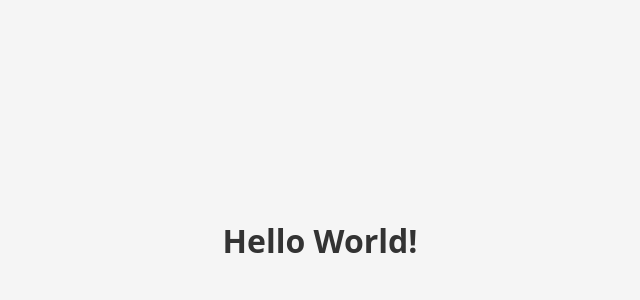
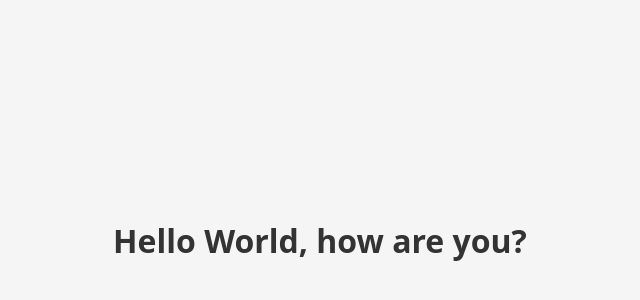
Before and after one commit to irony/ethelapp, a React (Vite) app: page / in a window 1280 px wide. Shown: the part 160-460 px from the top of the page, without its empty margins (320-960 px from the left). Built offline with nearby package versions, Linux system fonts and the light colour scheme.

Commit message:
Development mode also works now

```diff
--- a/src/features/auth/pages/LoginPage.tsx
+++ b/src/features/auth/pages/LoginPage.tsx
@@ -3,7 +3,7 @@ import React from 'react';
 export default function LoginPage() {
   return (
     <div>
-      <h1>Hello World!</h1>
+      <h1>Hello World, how are you?</h1>
     </div>
   );
 }
```
Also changed, not shown: 1 other file (tests, documents, lock files or other folders).
